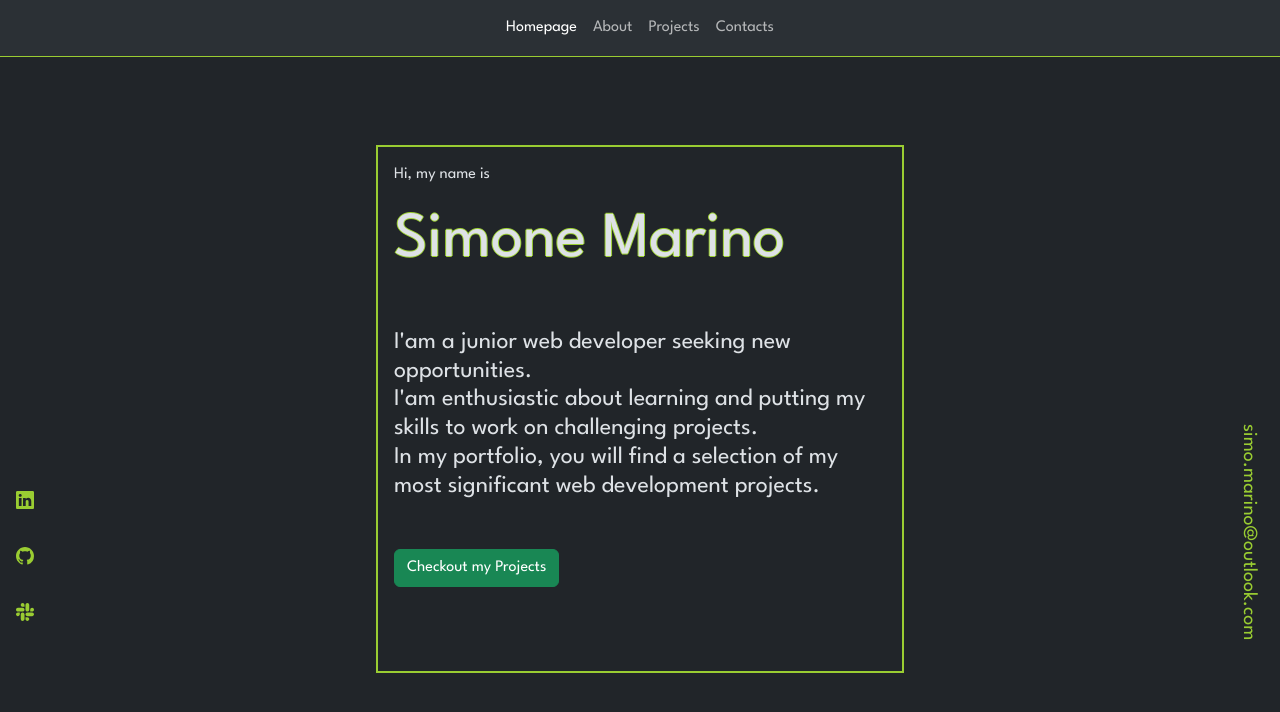
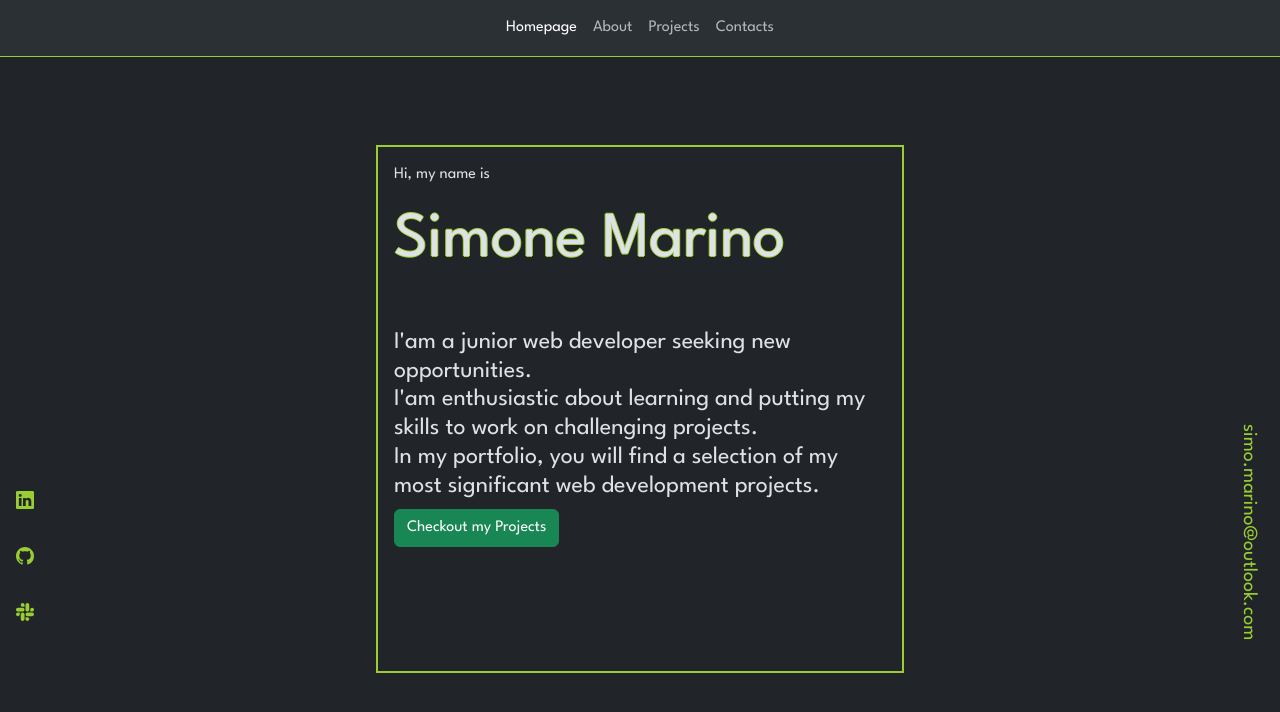
Before and after one commit to SimoneMarino30/vite-boolfolio, a Vue app: page / in a window 1280 px wide. Shown: the top 712 px of the page. Built offline with nearby package versions, Linux system fonts and the light colour scheme.

Commit message:
Btn backToProjects z-index fix

```diff
--- a/src/pages/DetailProjectPage.vue
+++ b/src/pages/DetailProjectPage.vue
@@ -50,8 +50,8 @@ export default {
     <AppSocialLinks/>
     <div class="col-10 project-box">
       <ProjectCard :project="project" v-if="project" :isDetail="true"/>
-        <router-link :to="{ name: 'projects' }" class="nav-link mt-5">
-          <button class="btn btn-success">Back to Projects</button>
+        <router-link :to="{ name: 'projects' }" class="mt-5">
+          <button class="position-relative z-3 btn btn-success">Back to Projects</button>
         </router-link>
     </div>
 
--- a/src/pages/HomePage.vue
+++ b/src/pages/HomePage.vue
@@ -33,7 +33,7 @@ export default {
           <!-- I am a Junior Web Developer passionate about both front-end and back-end technologies.  I have a solid knowledge of HTML, CSS, and JavaScript, as well as leading front-end  frameworks like Vue.js. I have experience creating web applications using the PHP  programming language and the Laravel back-end framework, which enables me to build   highly performant and scalable websites. I am capable of creating modern and responsive   user interfaces using the best responsive design practices, and I am always seeking new   challenges to enhance my skills and provide innovative solutions for my clients -->
         </h4>
 
-        <router-link :to="{ name: 'projects' }" class="nav-link mt-5">
+        <router-link :to="{ name: 'projects' }" class="mt-5">
           <button class="btn btn-success">Checkout my Projects</button>
         </router-link>
 
```
